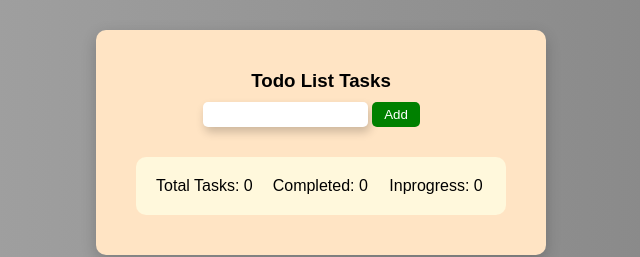
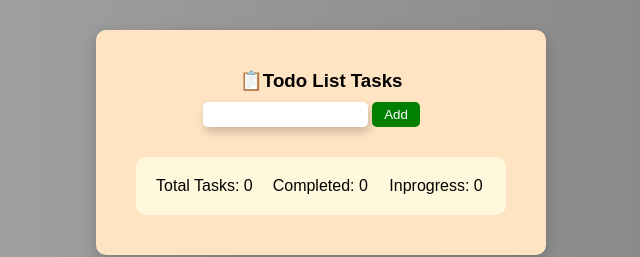
Before and after one commit to MariuswebDev/TodoList-1, a plain HTML site: page index.html in a window 1280 px wide. Shown: the part 258-515 px from the top of the page, 319-959 px from the left. Drawn offline with Linux system fonts and the light colour scheme.

Commit message:
fourth commit

```diff
--- a/index.html
+++ b/index.html
@@ -10,7 +10,7 @@
 
 <body>
     <div class="list-body">
-        <h3>Todo List Tasks</h3>
+        <h3>📋Todo List Tasks</h3>
         <div class="add-section">
             <input type="text" class="input" id="input">
             <button id="add" class="add">Add</button>
```
